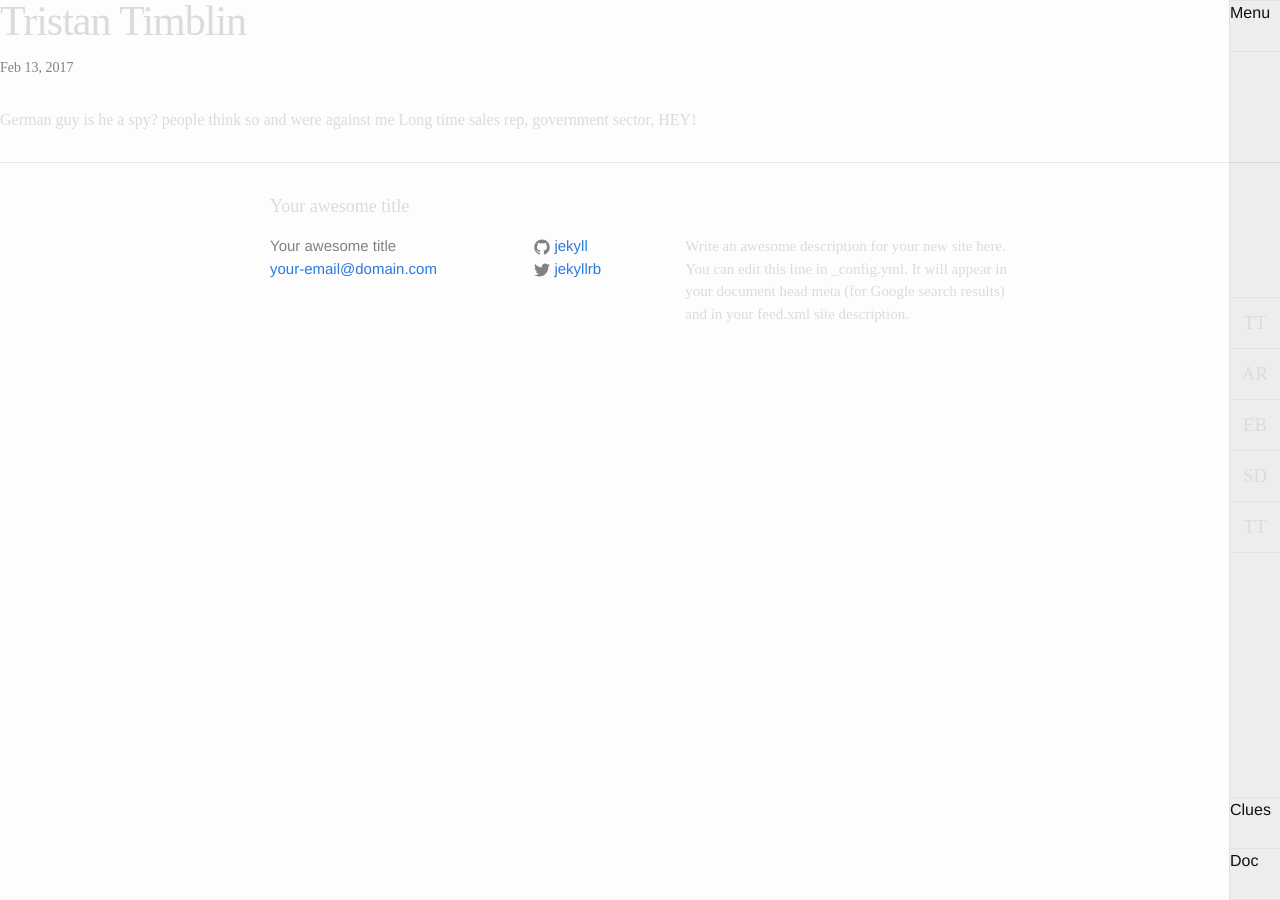
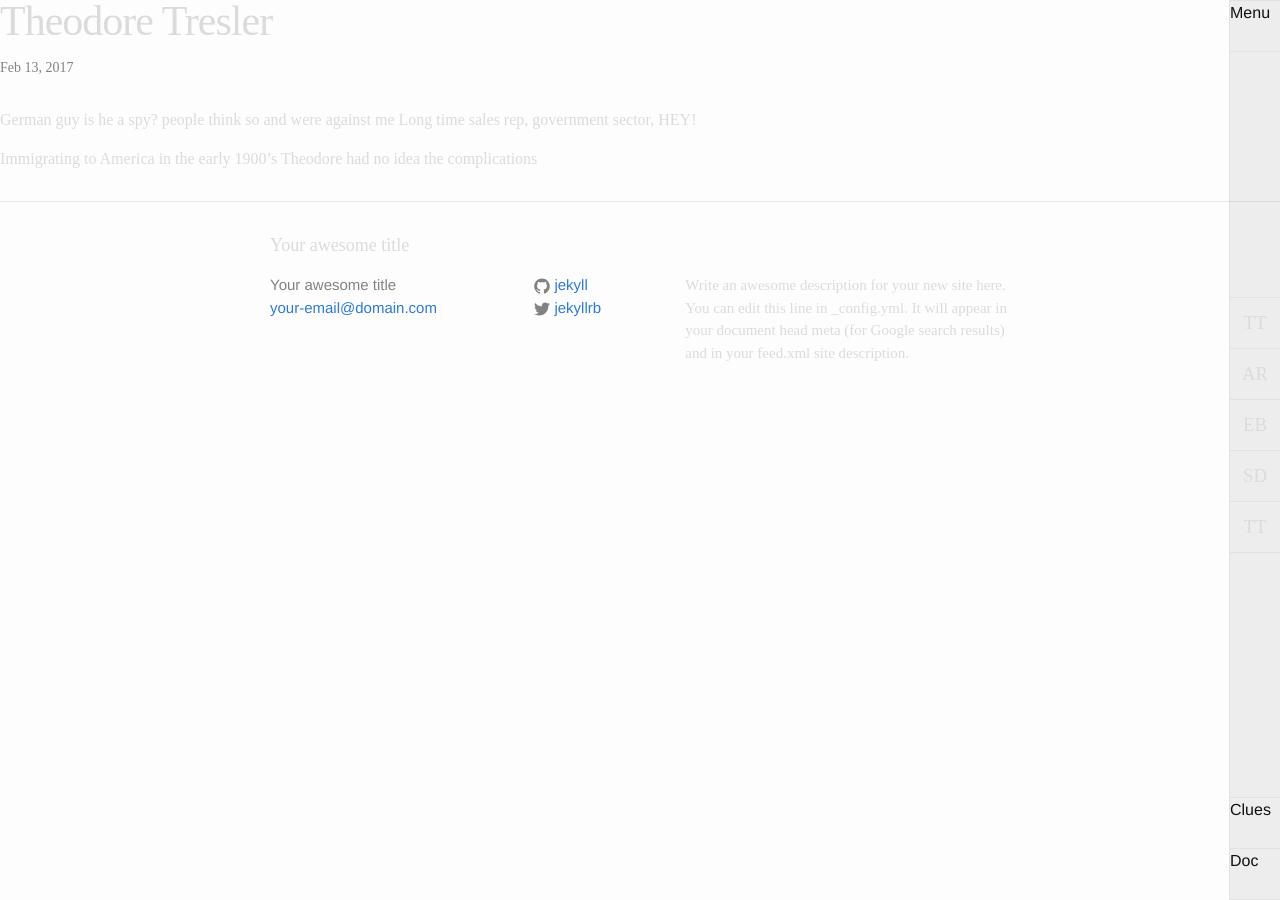
Before and after one commit to tatimblin/murder-mystery, a Jekyll site: the page built from _posts/2017-02-13-tristan.markdown, in a window 1280 px wide. Built offline with Jekyll 4.4.1, drawn with Linux system fonts in a browser that asks for light colours; nearby versions of some CDN libraries; some web fonts are replaced.

Commit message:
Update 2017-02-13-tristan.markdown

```diff
--- a/_posts/2017-02-13-tristan.markdown
+++ b/_posts/2017-02-13-tristan.markdown
@@ -1,8 +1,10 @@
 ---
 layout: post
-title:  "Tristan Timblin"
+title:  "Theodore Tresler"
 date:   2017-02-13 13:57:51 -0500
 categories: jekyll update
 ---
 German guy is he a spy? people think so and were against me
 Long time sales rep, government sector, HEY!
+
+Immigrating to America in the early 1900's Theodore had no idea the complications
```
